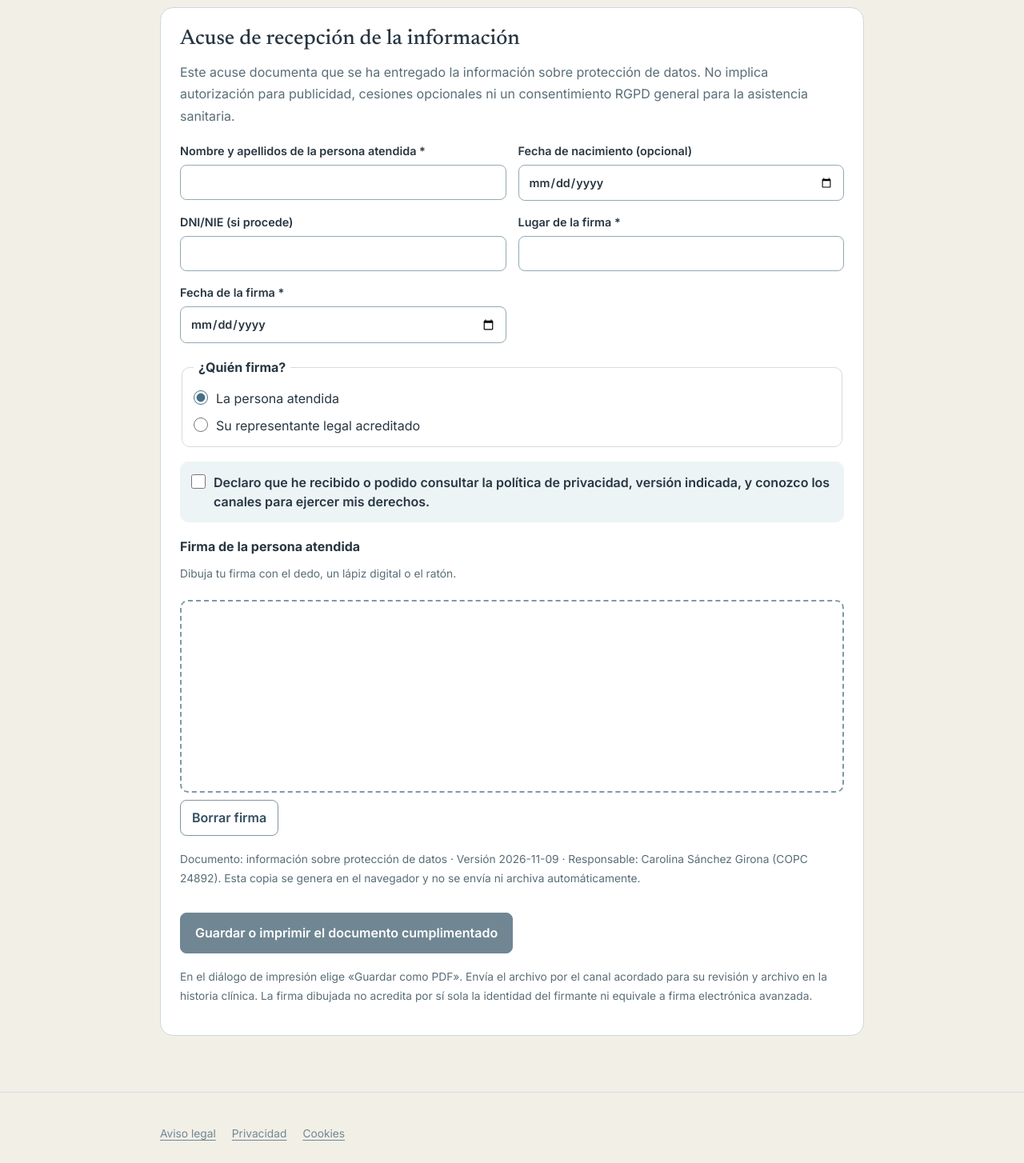
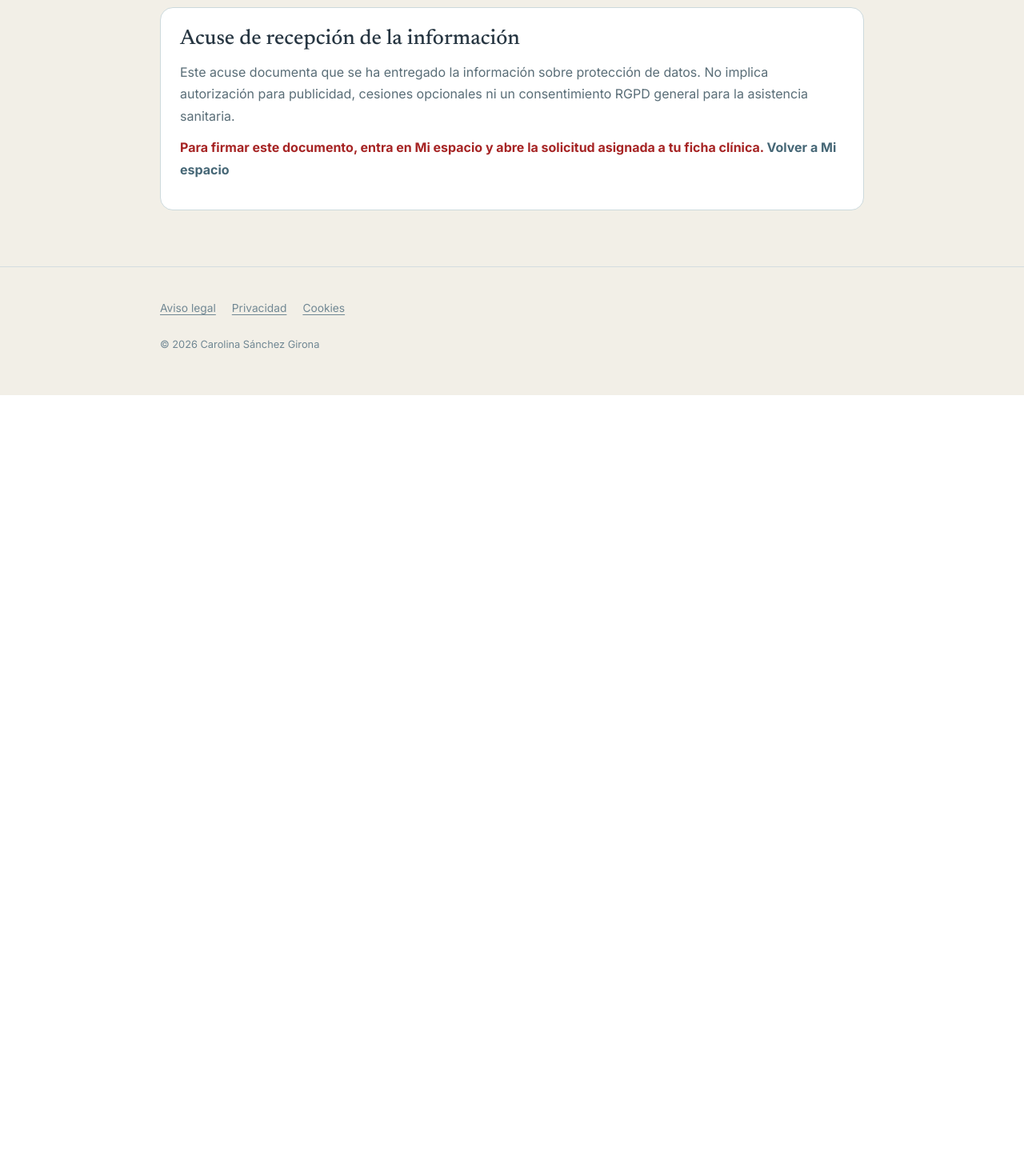
Before and after one commit to carolinasanchezgirona/Portfolio-Carolina, a Next.js app: page /privacidad in a window 1280 px wide. Shown: the part 4941-6395 px from the top of the page at 80% size. After the commit the page ends 5435 px from the top, so only its background shows below. Built offline with nearby package versions, Linux system fonts and the light colour scheme.

Commit message:
refactor: only permit consent signing from authenticated patient-linked requests

```diff
--- a/app/components/legal-signature-form.tsx
+++ b/app/components/legal-signature-form.tsx
@@ -27,16 +27,21 @@ export default function LegalSignatureForm({ kind }: { kind: DocumentKind }) {
   const [error, setError] = useState("");
   const [assignmentId, setAssignmentId] = useState("");
   const [assignedKind, setAssignedKind] = useState("");
-  const [assignmentLoading, setAssignmentLoading] = useState(false);
+  const [assignmentLoading, setAssignmentLoading] = useState(true);
   const [assignmentError, setAssignmentError] = useState("");
   const [submitted, setSubmitted] = useState(false);
   const [sending, setSending] = useState(false);
 
   useEffect(() => {
     const requestId = new URLSearchParams(window.location.search).get("solicitud");
-    if (!requestId) return;
+    if (!requestId) {
+      setAssignmentError("Para firmar este documento, entra en Mi espacio y abre la solicitud asignada a tu ficha clínica.");
+      setAssignmentLoading(false);
+      return;
+    }
     if (!/^[0-9a-f]{8}-[0-9a-f]{4}-[0-9a-f]{4}-[0-9a-f]{4}-[0-9a-f]{12}$/i.test(requestId)) {
       setAssignmentError("El enlace no contiene una referencia válida. Abre el documento desde Mi espacio.");
+      setAssignmentLoading(false);
       return;
     }
     let cancelled = false;
@@ -138,7 +143,10 @@ export default function LegalSignatureForm({ kind }: { kind: DocumentKind }) {
       return;
     }
     setError("");
-    if (!assignmentId) { window.print(); return; }
+    if (!assignmentId) {
+      setError("La firma requiere una solicitud vinculada a la ficha clínica.");
+      return;
+    }
     setSending(true);
     try {
       const response = await fetch("/api/patient-portal/consents",{
@@ -165,7 +173,7 @@ export default function LegalSignatureForm({ kind }: { kind: DocumentKind }) {
     {assignmentError && <p className="legal-sign-error" role="alert">{assignmentError} <a href="/mi-espacio/">Volver a Mi espacio</a></p>}
     {assignmentId && !submitted && <p className="legal-sign-linked-note">Documento asignado a tu expediente. Al finalizar, la firma se registrará en tu ficha clínica y quedará pendiente de revisión profesional. No se envía por correo ni se publica en Internet.</p>}
     {submitted && <p className="legal-sign-linked-note" role="status"><strong>Firma recibida correctamente.</strong> El documento se ha incorporado a tu historia clínica como pendiente de validación. <a href="/mi-espacio/">Volver a Mi espacio</a>.</p>}
-    <form className="legal-sign-fields" onSubmit={prepareCopy}>
+    {assignmentId && !submitted && !assignmentLoading && !assignmentError && <form className="legal-sign-fields" onSubmit={prepareCopy}>
       <div className="legal-sign-fields-grid">
         <label>Nombre y apellidos de la persona atendida *
           <input value={name} onChange={e => setName(e.target.value)} maxLength={140} autoComplete="name" readOnly={Boolean(assignmentId)} required />
@@ -234,12 +242,12 @@ export default function LegalSignatureForm({ kind }: { kind: DocumentKind }) {
           <button type="button" onClick={clearDraw} className="legal-sign-secondary">Borrar firma</button>
         </div>
       </div>
-      <p className="legal-sign-provenance">Documento: {labels[kind]} · Versión {VERSION} · Responsable: Carolina Sánchez Girona (COPC 24892). Esta copia se genera en el navegador y no se envía ni archiva automáticamente.</p>
+      <p className="legal-sign-provenance">Documento: {labels[kind]} · Versión {VERSION} · Responsable: Carolina Sánchez Girona (COPC 24892). El documento se envía al archivo clínico privado solo cuando pulsas «Firmar y enviar a mi ficha clínica».</p>
       {error && <p className="legal-sign-error" role="alert">{error}</p>}
       <div className="legal-sign-controls">
-        <button type="submit" className="legal-print" disabled={assignmentLoading || Boolean(assignmentError) || sending || submitted}>{sending ? "Guardando firma…" : assignmentId ? "Firmar y enviar a mi ficha clínica" : "Guardar o imprimir el documento cumplimentado"}</button>
+        <button type="submit" className="legal-print" disabled={assignmentLoading || Boolean(assignmentError) || sending || submitted}>{sending ? "Guardando firma…" : "Firmar y enviar a mi ficha clínica"}</button>
       </div>
-      <p className="legal-sign-hint legal-print-hide">{assignmentId ? "La firma se guarda directamente en el expediente privado y será revisada por la profesional." : "En el diálogo de impresión elige «Guardar como PDF». Envía el archivo por el canal acordado para su revisión y archivo en la historia clínica."} La firma dibujada no acredita por sí sola la identidad del firmante ni equivale a firma electrónica avanzada.</p>
-    </form>
+      <p className="legal-sign-hint legal-print-hide">La firma se guarda directamente en el expediente privado y será revisada por la profesional. La firma dibujada no acredita por sí sola la identidad del firmante ni equivale a firma electrónica avanzada.</p>
+    </form>}
   </section>;
 }
```
